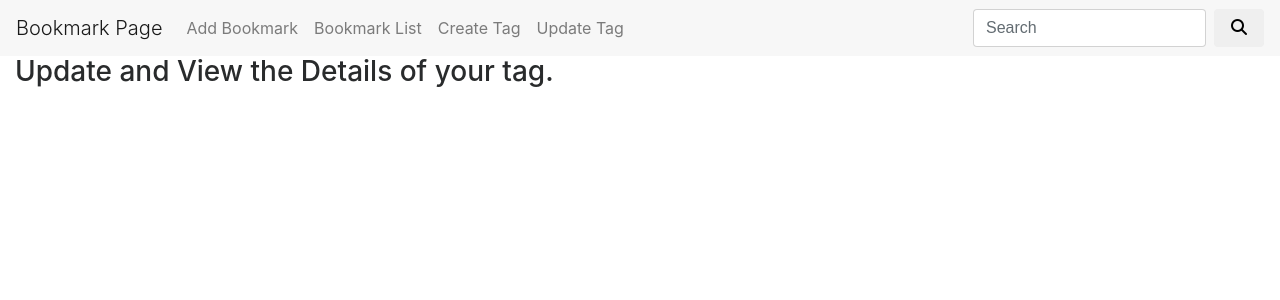
After one commit to rmedinahu/link-smark-py, a Django app: page /update_tag/ in a window 1280 px wide. The commit adds this page. Shown: the top 300 px of the page. Run offline with Django 3.2, Linux system fonts and the light colour scheme; data that the repository does not hold is empty; some libraries are stand-ins or nearby versions.

Commit message:
Update Tag

```diff
--- a/link_smark/urls.py
+++ b/link_smark/urls.py
@@ -16,7 +16,7 @@ Including another URLconf
 from django.conf.urls import url
 from django.contrib import admin
 
-from link_smark_app.views import HomeView, UpdateB, BookmarkDetail, AddBookmark,TaggedBookmark, AddTag, BookmarkList, ViewTag
+from link_smark_app.views import HomeView, UpdateB, BookmarkDetail, AddBookmark,TaggedBookmark, AddTag, BookmarkList, ViewTag, ListTag, UpdateTag, TagUpdate, DetailTagView
 
 urlpatterns = [
     url(r'^$', HomeView.as_view(), name='home'),
@@ -30,6 +30,10 @@ urlpatterns = [
     url(r'^update/', UpdateB.as_view(), name='update'),
     url(r'^bookmark/tag/', AddTag.as_view(), name='tag'),
     url(r'^tag/list/', ViewTag.as_view(), name='list_tag'),
+    url(r'^tag/', ListTag.as_view(), name='bookmark_tag'),
+    url(r'^update_tag/', UpdateTag.as_view(), name='update_tag'),
+    url(r'^tag_update/(?P<pk>\d+)/$', TagUpdate.as_view(), name='tag_update'),
+    url(r'^detail_tag/(?P<pk>\d+)/$', DetailTagView.as_view(), name='detail_tag'),
     #url(r'^/bookmark/tagged/$', TaggedBookmark.as_view(), name='_bookmark_view')
 
 ]
--- a/link_smark_app/models.py
+++ b/link_smark_app/models.py
@@ -42,6 +42,7 @@ class Tag(models.Model):
 	def get_absolute_url(self):
 		return reverse('list_tag', kwargs=False)
 
+
 class TaggedBookmark(models.Model):
 	bookmark = models.ForeignKey(Bookmarks, related_name="tags")
 	tag = models.ForeignKey(Tag, related_name="tagged_bkmarks")
--- a/link_smark_app/templates/base.html
+++ b/link_smark_app/templates/base.html
@@ -31,6 +31,10 @@
                 <a class="nav-link" href="{% url 'tag' %}">Create Tag<span class="sr-only">(current)</span></a>
                 </li>
 
+                <li class="nav-item">
+                <a class="nav-link" href="{% url 'update_tag' %}">Update Tag<span class="sr-only">(current)</span></a>
+                </li>
+
             </ul>
             <form class="form-inline my-2 my-lg-0">
                 <input class="form-control mr-sm-2" type="text" placeholder="Search">
--- a/link_smark_app/templates/bookmark.html
+++ b/link_smark_app/templates/bookmark.html
@@ -19,5 +19,4 @@
 </div>
 
 <br>
-<p>Bookmark</p> <a href="{% url 'bookmark_view' 1 %}" class="btn btn-link"><i class="fa fa-eye"></i>
 {% endblock content_row %}
--- /dev/null
+++ b/link_smark_app/templates/update_tag.html
@@ -0,0 +1,26 @@
+{% extends "base.html" %}
+
+{% block header_row %}
+    <div class="col-md-12"><h3>Update and View the Details of your tag.</h3></div>
+{% endblock header_row %}
+
+{% block content_row %}
+<div class="col-md-12">
+<div class="col-md-12">
+
+
+<ul class="list-unstyled">
+	 {% for object in object_list %}
+	   <li>
+	      <b>Text:</b> {{ object.text }}
+          <!-- <b>Description:</b> {{object.description}} -->
+
+          <a href="{% url 'tag_update' object.pk %}" class="btn btn-link"><i class="fa fa-edit"></i></a>
+          <a href="{% url 'detail_tag' object.pk %}" class="btn btn-link"><i class="fa fa-eye"></i></a>
+
+	 {% endfor %}
+	 </ul>
+
+</div>
+</div>
+{% endblock content_row %}
--- a/link_smark_app/views.py
+++ b/link_smark_app/views.py
@@ -50,3 +50,23 @@ class BookmarkDetailView(DetailView):
 class ViewTag(ListView):
     model = Tag
     template_name = 'tag_list.html'
+
+class ListTag(ListView):
+    model = Tag
+    template_name = 'bookmark_tag.html'
+    fields = ['text', 'description']
+
+class UpdateTag(ListView):
+    model = Tag
+    template_name = 'update_tag.html'
+    fields = ['text', 'description']
+
+class TagUpdate(UpdateView):
+    model = Tag
+    template_name = 'tag_update.html'
+    fields = ['text', 'description']
+
+class DetailTagView(DetailView):
+    model = Tag
+    template_name = 'detail_tag.html'
+    fields = ['text', 'description']
```
Also changed, not shown: link_smark_app/templates/detail_tag.html (added, +19 -0 lines), link_smark_app/templates/tag_update.html (added, +14 -0 lines), 3 other files.
